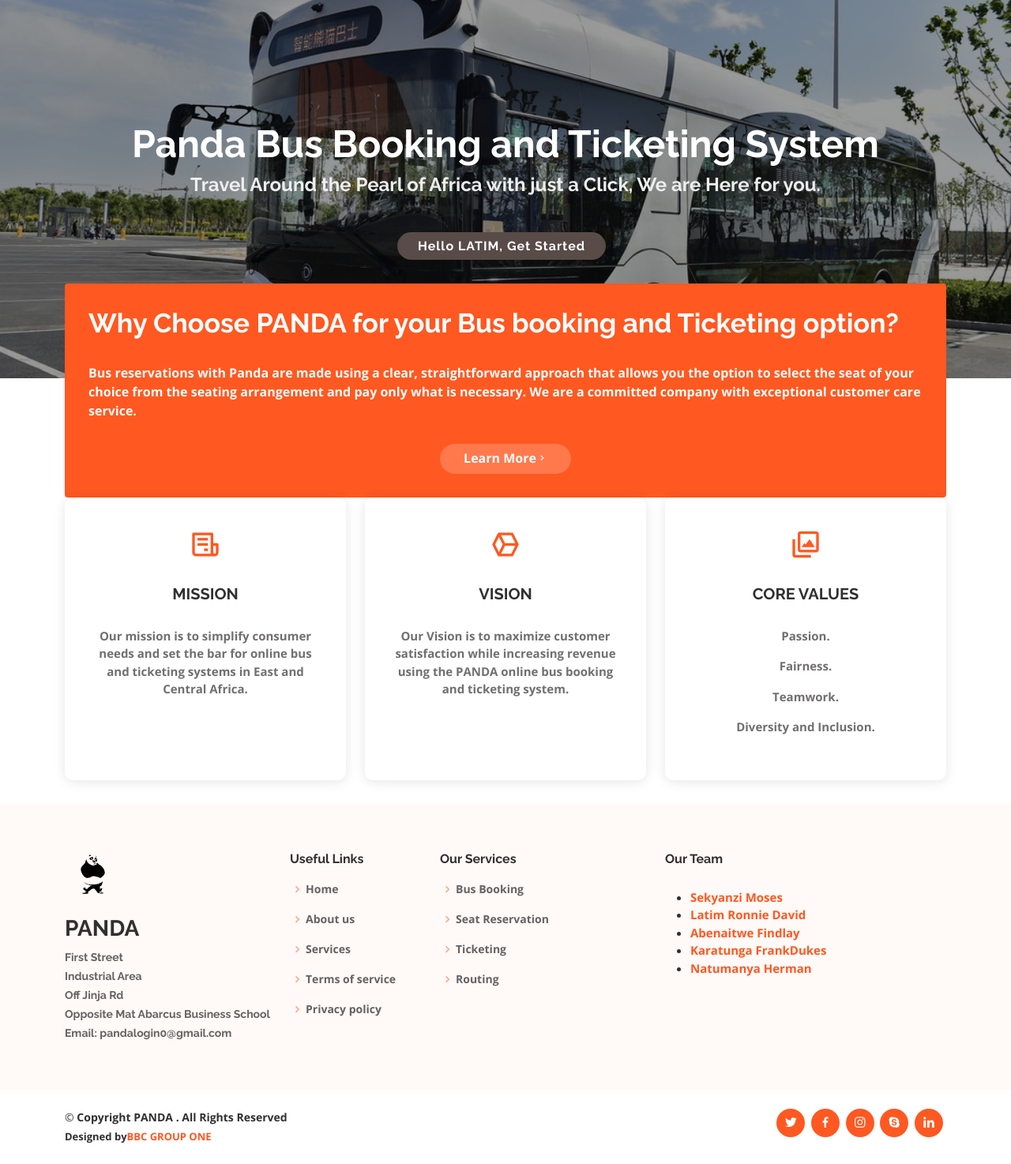
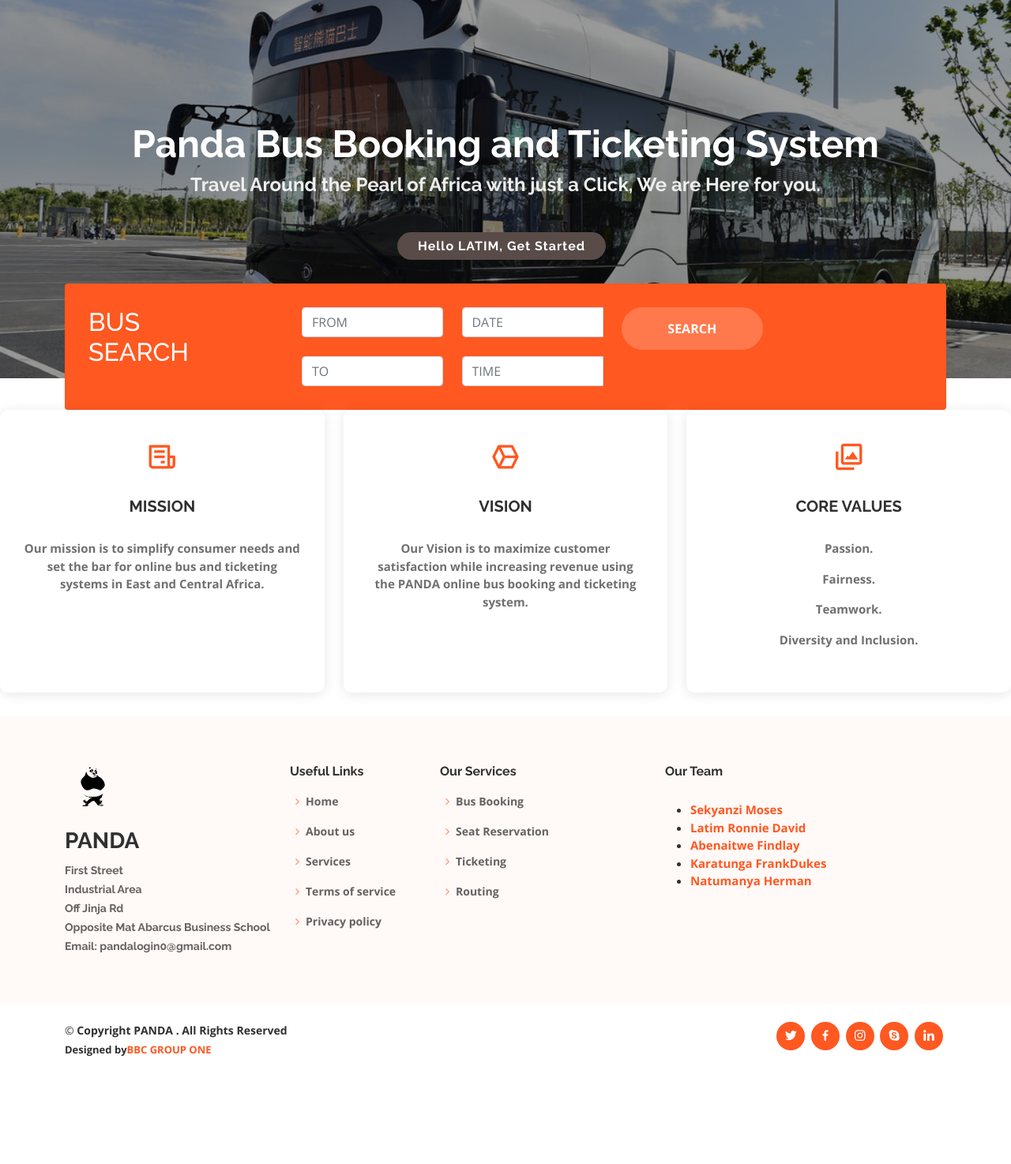
Before and after one commit to latrondav/panda, a Django app: page / in a window 1280 px wide. Shown: the part 71-1545 px from the top of the page at 79% size. After the commit the page ends 1409 px from the top, so only its background shows below. Run offline with Django 3.2, Linux system fonts and the light colour scheme; a user stored in the database is signed in; some libraries are stand-ins or nearby versions.

Commit message:
after bus search

```diff
--- a/spongebob/static/flexor/css/style.css
+++ b/spongebob/static/flexor/css/style.css
@@ -507,9 +507,11 @@ section {
   margin-bottom: 30px;
 }
 .why-us .content .more-btn {
-  display: inline-block;
+  display: flex;
+  justify-content: center;
+  align-items: center;
   background: rgba(255, 255, 255, 0.2);
-  padding: 6px 30px 8px 30px;
+  padding: 15px 15px 15px 15px;
   color: #fff;
   border-radius: 50px;
   transition: all ease-in-out 0.4s;
--- a/spongebob/templates/index.html
+++ b/spongebob/templates/index.html
@@ -32,19 +32,55 @@
             <div class="row">
               <div class="col-xl col-lg" data-aos="fade-up">
                 <div class="content">
-                  <h3><strong>Why Choose PANDA for your Bus booking and Ticketing option?</strong></h3>
-                  <p><strong>
-                    Bus reservations with Panda are made using a clear,
-                    straightforward approach that allows you the option to
-                    select the seat of your choice from the seating arrangement and pay only what is necessary.
-                    We are a committed company with exceptional customer care service.
-                  </strong></p>
-                  <div class="text-center">
-                    <a href="services/" class="more-btn"><strong>Learn More</strong><i class="bx bx-chevron-right"></i></a>
+                  <div class="row">
+                    <div class="col-md-3">
+                      <h2>BUS<br>SEARCH</h2>
+                    </div>
+                    <div class="col-md-9">
+                      <form action="/accomodation/" method="POST">
+                        {% csrf_token %}
+                          <div class="row">
+                            <div class="col-md-3">
+                              <div class="form-group">
+                                <div class='input-group date' id='datetimepicker1'>
+                                  <input type='text' class="form-control" id="arrivaldates" name="arrivaldates" placeholder="FROM"/>
+                                </div>
+                              </div><br>
+                              <div class="form-group">
+                                <div class='input-group date' id='datetimepicker1'>
+                                  <input type='text' class="form-control" id="departuredates" name="departuredates"placeholder="TO"/>
+                                </div>
+                              </div>
+                            </div>
+                            <div class="col-md-3">
+                              <div class="form-group">
+                                            <div class='input-group date' id='datetimepicker1'>
+                                                <input type='text' class="form-control" id="arrivaldates" name="arrivaldates" placeholder="DATE"/>
+                                                <span class="input-group-addon">
+                                                    <i class="fa fa-calendar" aria-hidden="true"></i>
+                                                </span>
+                                            </div>
+                              </div><br>
+                              <div class="form-group">
+                                            <div class='input-group date' id='datetimepicker1'>
+                                                <input type='text' class="form-control" id="departuredates" name="departuredates"placeholder="TIME"/>
+                                                <span class="input-group-addon">
+                                                    <i class="fa fa-calendar" aria-hidden="true"></i>
+                                                </span>
+                                            </div>
+                              </div>
+                            </div>
+                            <div class="col-md-3 text-center">
+                              <a href="" class="more-btn"><strong>SEARCH</strong></a>
+                            </div>
+                          </div>
+                      </form>
+                    </div>
                   </div>
                 </div>
               </div>
             </div>
+          </div>
 
             <div class="row">
               <div class="col-xl col-lg d-flex">
@@ -94,7 +130,7 @@
           <h1><strong>Panda Bus Booking and Ticketing System</strong></h1>
           <h2><strong>Travel Around the Pearl of Africa with just a Click, We are Here for you.</strong></h2>
           <div class="align-items-center text-center">
-            <a href="login/" class="btn-get-started"><strong>Get Started</strong></a>
+            <a href="login/" class="btn-get-started"><strong>Login and Get Started</strong></a>
           </div>
         </div>
       </section><!-- End Hero -->
```
Also changed, not shown: db.sqlite3.
